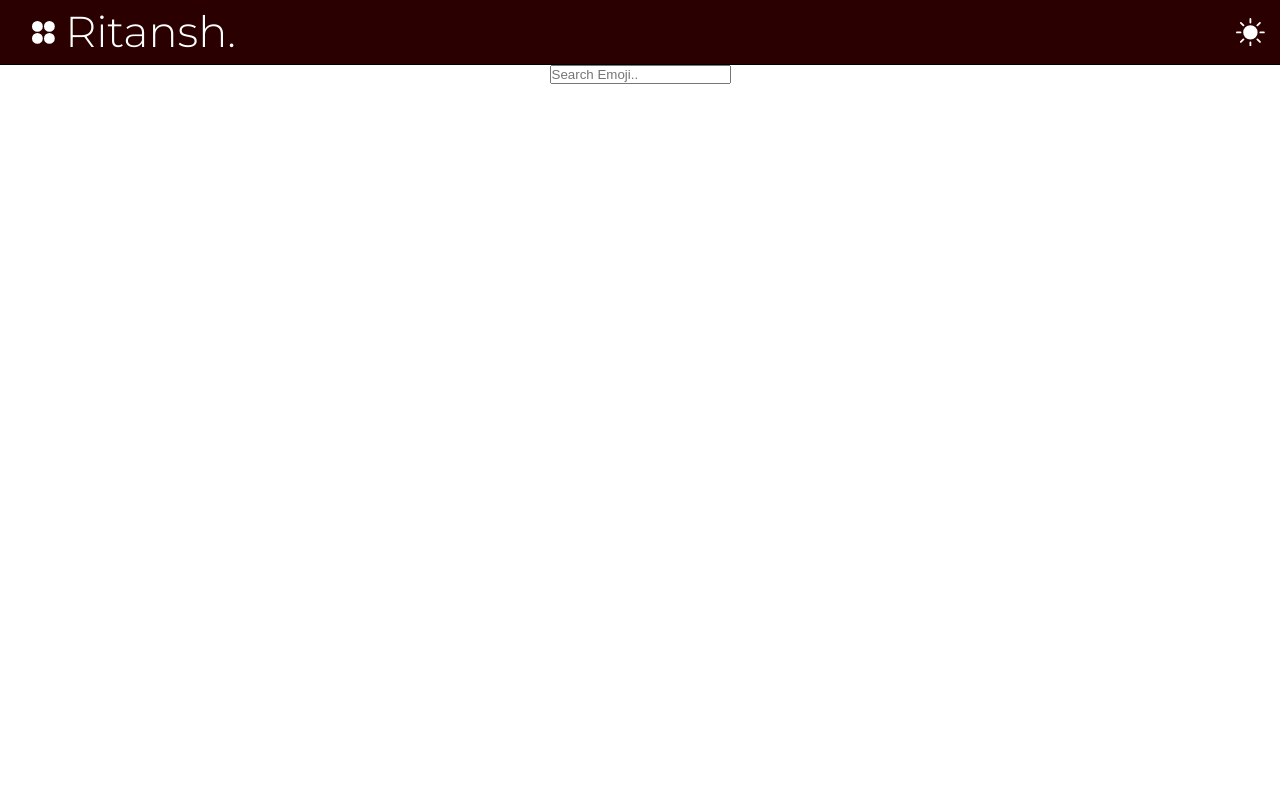
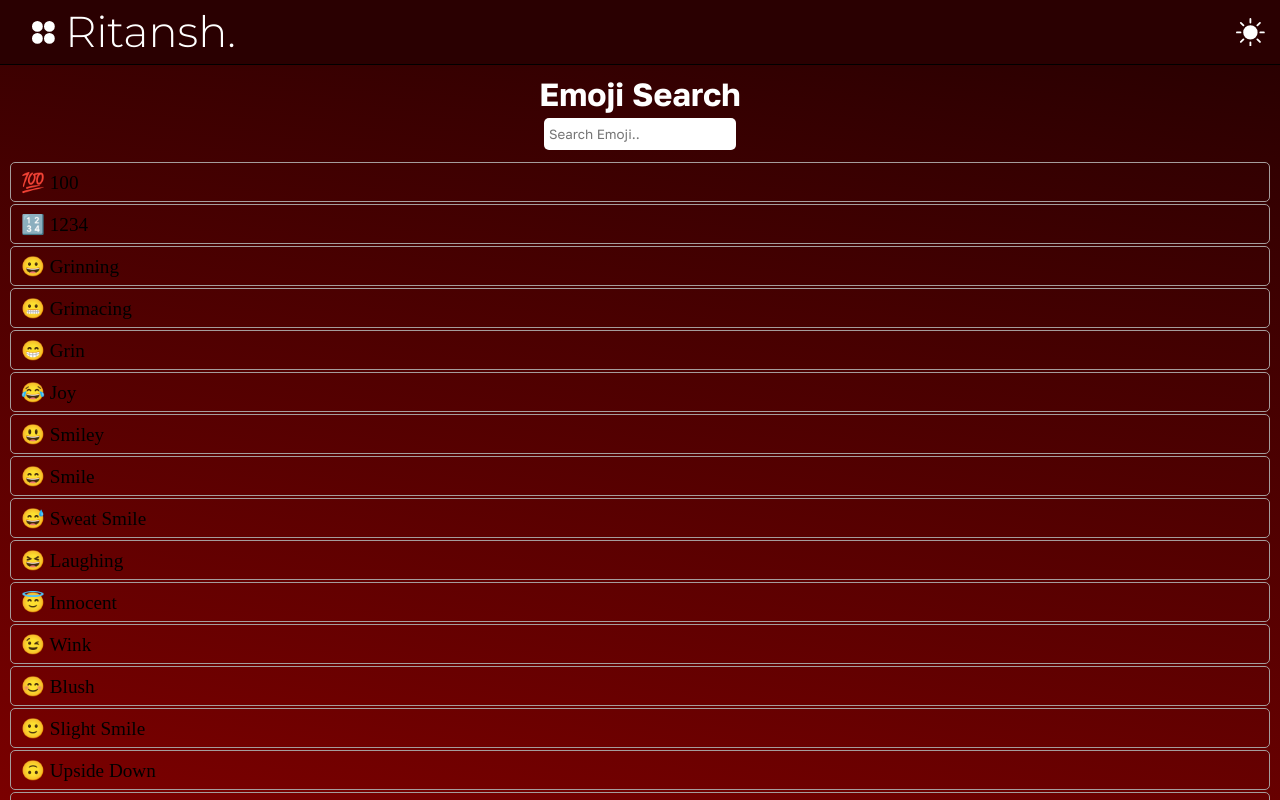
Before and after one commit to RitanshRajput/PortfolioX, a React (Create React App) app: page /emojiSearch in a window 1280 px wide. Shown: the top 800 px of the page. Built offline with nearby package versions, Linux system fonts and the light colour scheme.

Commit message:
emoji search app done

```diff
--- a/src/Component/EmojiSearch.js
+++ b/src/Component/EmojiSearch.js
@@ -1,19 +1,39 @@
-import React, { useState } from 'react';
+import React, { useEffect, useState } from 'react';
 import EmojiData from '../Emoji.json' ;
 
 const EmojiSearch = () =>{
 
 const [search, setSearch] = useState('') ;
+const [data, setData] = useState([]) ;
+
+useEffect(() => {
+  const newData = EmojiData
+  .filter(emoji => emoji.title.toLowerCase()
+  .includes(search.toLowerCase())) ;
+
+  setData(newData) ;
+
+},[search]) ;
 
     return(
     <>
       <div id="emojiSearch">
         <center>
-            <input type="text" name='search' value={search} placeholder='Search Emoji..' onChange={()=> setSearch()}/>
+            <h2>Emoji Search</h2>
+            <input type="text" name='search' value={search} placeholder='Search Emoji..' onChange={(e)=> setSearch(e.target.value)}/>
         </center>
+
+      <div className="main-container">
+      { data.map(emoji =>
+        <div className='emojiContainer' key={emoji.title}>
+          <div className="emojis">
+            {emoji.symbol} {emoji.title}
+          </div>
+        </div>)}
+      </div>
       </div>
     </>
     )
-}
+} ;
 
-export default EmojiSearch
+export default EmojiSearch ;
--- a/src/Style/EmojiSearch.scss
+++ b/src/Style/EmojiSearch.scss
@@ -0,0 +1,53 @@
+
+#emojiSearch{
+    background: linear-gradient( 10deg ,$lMaroon, $dMaroon);
+    padding: 5px 10px;
+    width: 100%;
+    height: 100vh;
+
+    > center{
+        height: 90px;
+        display: flex;
+        align-items: center;
+        justify-content: center;
+        flex-direction: column;
+
+        >h2{
+            color: $lWhite;
+            font-family: $golos;
+            font-size: xx-large ;
+            margin-top: -5px;
+        }
+
+        >input{
+          width: 12rem;
+          height: 2rem;
+          margin-top: 5px;
+          border: none;
+          border-radius: 5px ;
+          padding: 0px 5px;
+          font-family: $golos;
+          outline: none;
+        }
+    }
+
+    > .main-container{
+        height: 100vh;
+        overflow:scroll;
+
+        > .emojiContainer{
+            border: 0.5px solid $grey;
+            border-radius: 5px;
+            margin: 2px 0px ;
+            height: 40px;
+            display: flex;
+            align-items: center;
+            justify-content: flex-start;
+            padding: 4px 10px;
+
+            > .emojis{
+                font-size: larger;
+            }
+        }
+    }
+}
--- a/src/Style/MediaQuery.scss
+++ b/src/Style/MediaQuery.scss
@@ -330,3 +330,47 @@
   }
 
 }
+
+// 290px
+@media screen and (max-width: 290px) {
+  #header > .left > .heading {
+      width: 8.5rem;
+
+      > h2{
+    margin-top: 3px;
+    font-size: 2rem;
+    width: 8.5rem;
+  }
+  }
+}
+
+
+// 250px
+@media screen and (max-width: 250px) {
+  #header {
+    > .left {
+    >.menu{
+      width: 40px;
+      margin-left: -15px;
+    }
+
+    > .heading {
+       width: 8.5rem;
+    > h2{
+    margin-top: 3px;
+    font-size: 2rem;
+    width: 8.5rem;
+  }
+}
+}
+> .setting{
+  width: 40px;
+  margin-right: -10px ;
+  }
+}
+
+#emojiSearch > center > h2{
+  font-size: large;
+}
+
+}
```
